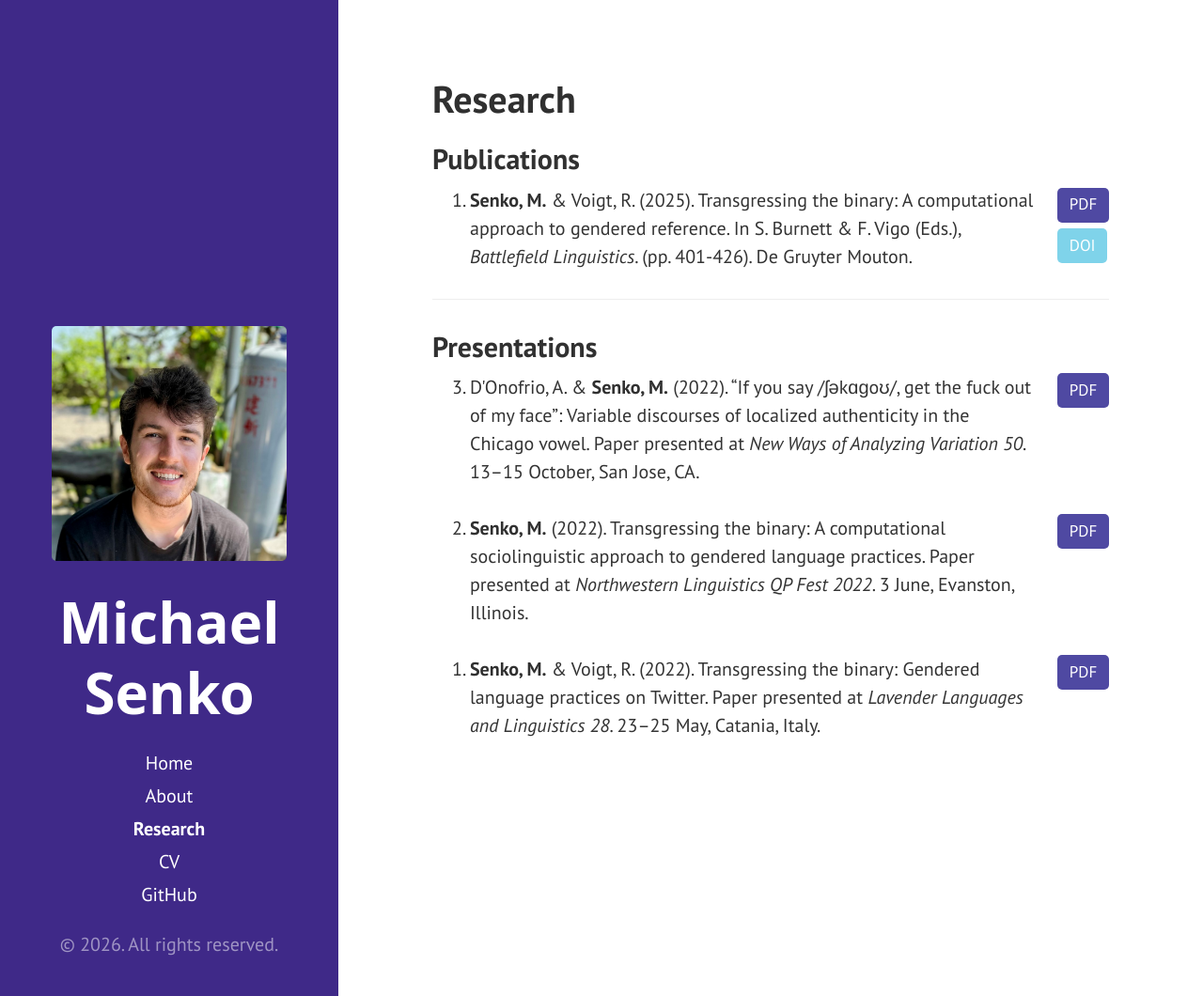
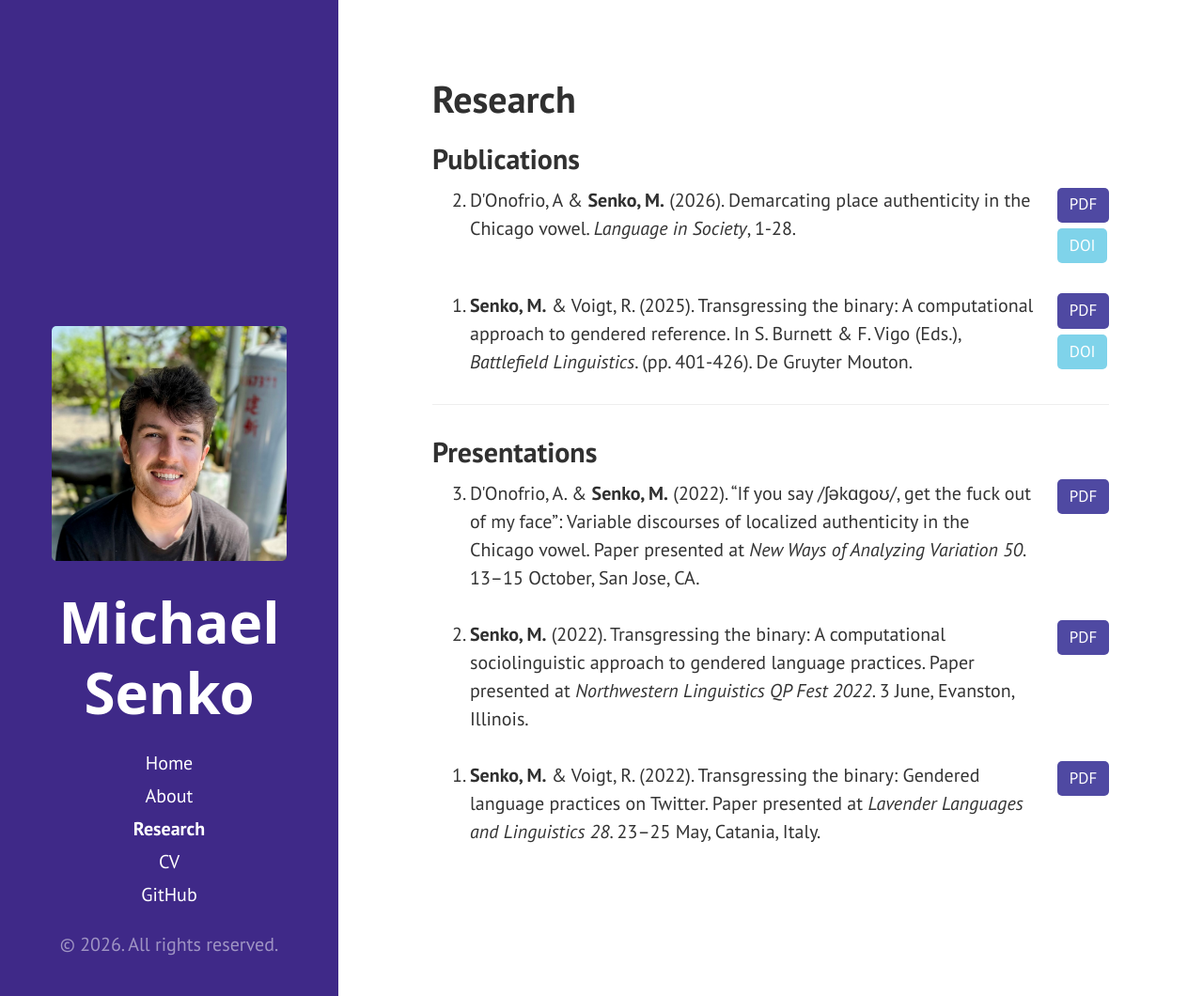
Before and after one commit to msenko1/msenko1.github.io, a Jekyll site: the page built from research.md, in a window 1280 px wide and 1060 px high. Shown: the whole window at 94% size. Built offline with Jekyll 4.4.1, drawn with Linux system fonts in a browser that asks for light colours.

```diff
--- a/research.md
+++ b/research.md
@@ -6,6 +6,12 @@ title: Research
 ## Publications
 
 <ol class="research-list" reversed>
+
+{% include pub.html
+   citation="D'Onofrio, A & <strong>Senko, M.</strong> (2026). Demarcating place authenticity in the Chicago vowel. <em>Language in Society</em>, 1-28."
+   pdf="/assets/publications/donofrio_senko_2026_vowel_authenticity_chicago.pdf"
+   doi="https://doi.org/10.1017/S0047404526102371"
+%}
 
 {% include pub.html
    citation="<strong>Senko, M.</strong> & Voigt, R. (2025). Transgressing the binary: A computational approach to gendered reference. In S. Burnett & F. Vigo (Eds.), <em>Battlefield Linguistics</em>. (pp. 401-426). De Gruyter Mouton."
```
Also changed, not shown: index.md (+2 -2 lines), 2 other files.
